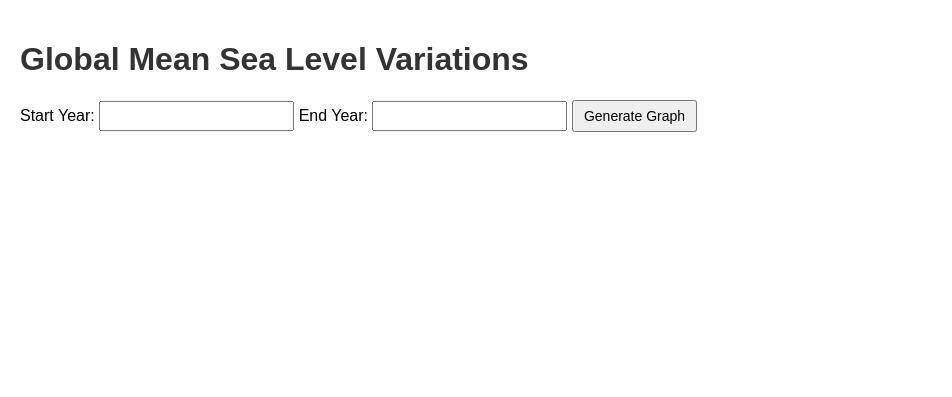
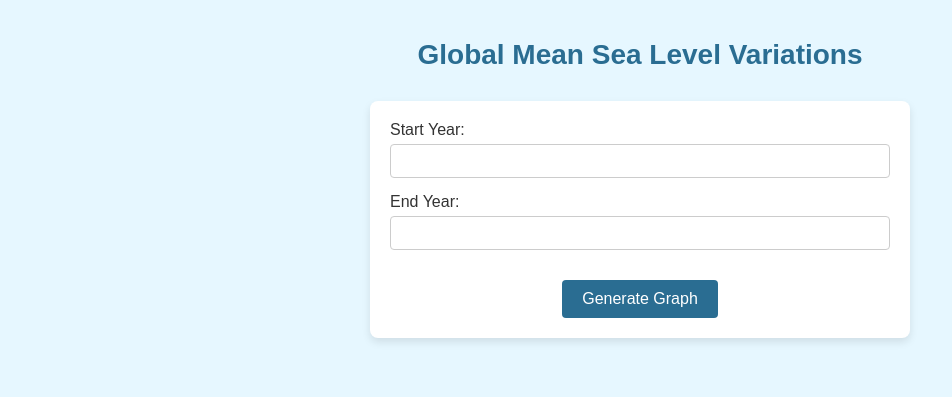
Before and after one commit to Run-Y/Junction_2024, a Flask app: page /sea_level_visualize in a window 1280 px wide. Shown: the top 397 px of the page, without its empty margins (0-952 px from the left). Run offline with Flask 3, Linux system fonts and the light colour scheme.

Commit message:
添加CSS

```diff
--- a/junction/templates/sea_level_visualize.html
+++ b/junction/templates/sea_level_visualize.html
@@ -6,33 +6,72 @@
     <title>Global Mean Sea Level Visualization</title>
     <style>
         body {
-            background-color: white;
-            font-family: Arial, sans-serif;
+            background-color: #e6f7ff; /* 浅蓝色背景 */
+            font-family: 'Arial', sans-serif;
             margin: 0;
             padding: 20px;
+            color: #333; /* 深色文字，提升可读性 */
         }
 
         h1 {
-            color: #333;
+            text-align: center;
+            color: #2a6d92; /* 深蓝色标题 */
+            font-size: 28px;
+            margin-bottom: 30px;
+        }
+
+        form {
+            background-color: #ffffff; /* 白色表单背景 */
+            padding: 20px;
+            border-radius: 8px; /* 圆角效果 */
+            box-shadow: 0 4px 8px rgba(0, 0, 0, 0.1); /* 轻微阴影效果 */
+            max-width: 500px;
+            margin: 0 auto 30px auto; /* 居中表单 */
+        }
+
+        label {
+            font-size: 16px;
+            margin-right: 10px;
+        }
+
+        input {
+            padding: 8px;
+            font-size: 14px;
+            margin: 5px 0 15px 0;
+            border: 1px solid #ccc;
+            border-radius: 4px;
+            width: 100%;
+            box-sizing: border-box;
+        }
+
+        .button-container {
+            display: flex;
+            justify-content: center; /* 水平居中 */
+            margin-top: 15px;
+        }
+
+        button {
+            background-color: #2a6d92; /* 深蓝色按钮 */
+            color: white;
+            padding: 10px 20px;
+            font-size: 16px;
+            border: none;
+            border-radius: 4px;
+            cursor: pointer;
+            transition: background-color 0.3s;
+        }
+
+        button:hover {
+            background-color: #1f5c7b; /* 鼠标悬停时变深 */
         }
 
         div {
-            margin-top: 20px;
+            text-align: center;
         }
 
-        form {
-            margin-bottom: 30px;
-        }
-
-        input {
-            padding: 5px;
-            font-size: 14px;
-        }
-
-        button {
-            padding: 6px 10px;
-            font-size: 14px;
-            cursor: pointer;
+        /* 图表容器 */
+        .graph-container {
+            margin-top: 40px;
         }
     </style>
 </head>
@@ -40,16 +79,19 @@
     <h1>Global Mean Sea Level Variations</h1>
 
     <!-- 表单让用户输入年份 -->
-    <!-- 将 action 从 "/sea_level_visualize_route" 改为 "/sea_level_visualize" -->
     <form action="/sea_level_visualize" method="post">
         <label for="start_year">Start Year: </label>
         <input type="number" id="start_year" name="start_year" required>
         <label for="end_year">End Year: </label>
         <input type="number" id="end_year" name="end_year" required>
-        <button type="submit">Generate Graph</button>
+
+        <!-- 包裹按钮的 div，确保按钮居中 -->
+        <div class="button-container">
+            <button type="submit">Generate Graph</button>
+        </div>
     </form>
 
-    <div>
+    <div class="graph-container">
         <!-- 在这里嵌入 Plotly 图表 -->
         {{ graph_html | safe }}
     </div>
```
